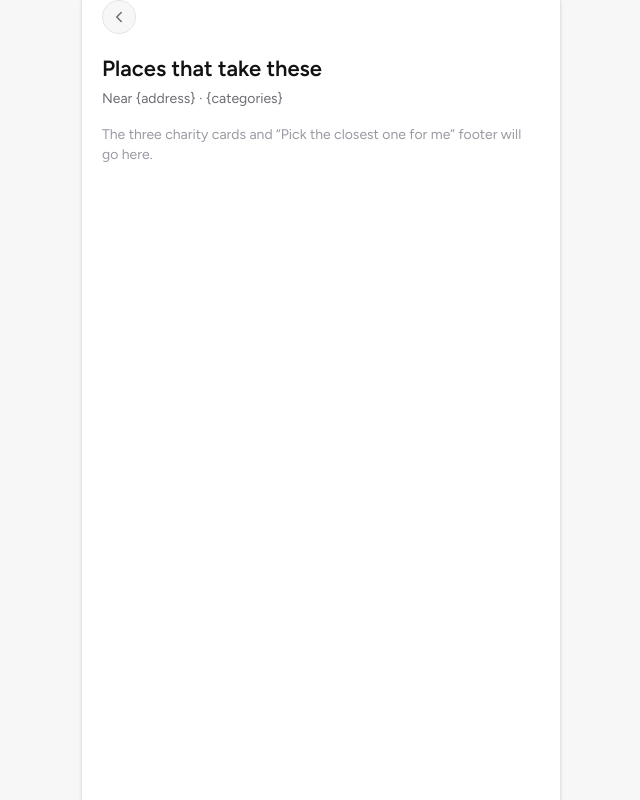
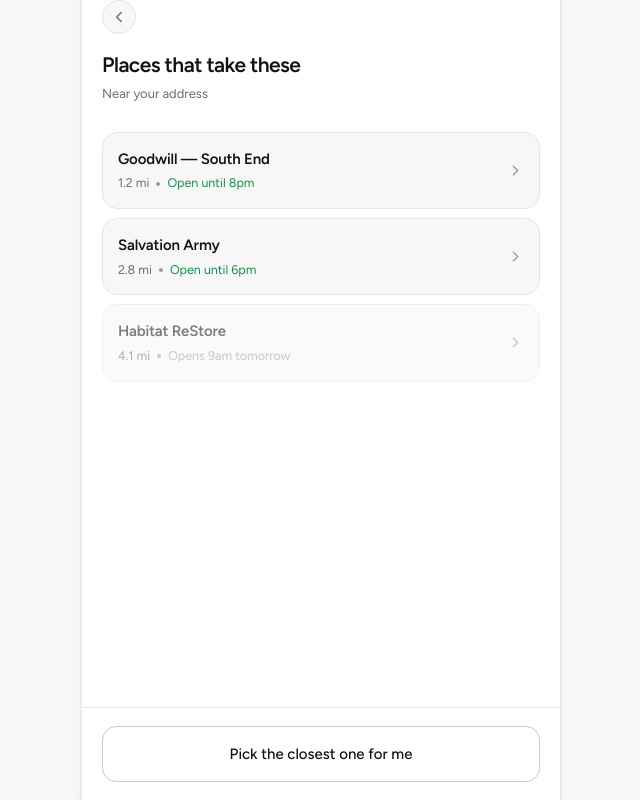
Before and after one commit to harshdama2008/send-it-along, a Next.js app: page /places in a window 1280 px wide. Shown: the whole page, without its empty margins (319-959 px from the left). Built offline with nearby package versions, Linux system fonts and the light colour scheme.

Commit message:
Step 1 — build the places screen

```diff
--- a/app/places/page.tsx
+++ b/app/places/page.tsx
@@ -1,20 +1,125 @@
+"use client";
+
+import { useRouter } from "next/navigation";
+import { ChevronRight } from "lucide-react";
 import { Header } from "@/components/header";
+import { useDonation, type DonationCategory, type SelectedCharity } from "@/lib/donation-store";
+import { cn } from "@/lib/utils";
+
+const CATEGORY_LABELS: Record<DonationCategory, string> = {
+  clothing: "clothing",
+  books: "books",
+  shoes: "shoes",
+  kitchen: "kitchen",
+  toys: "toys",
+  linens: "linens",
+  electronics: "electronics",
+  "small-furniture": "small furniture",
+};
+
+function formatCategoryList(categories: DonationCategory[]): string {
+  const labels = categories.map((category) => CATEGORY_LABELS[category]);
+  if (labels.length === 0) return "";
+  if (labels.length === 1) return labels[0];
+  return `${labels.slice(0, -1).join(", ")} & ${labels[labels.length - 1]}`;
+}
+
+type FakeCharity = SelectedCharity & { open: boolean };
+
+const FAKE_CHARITIES: FakeCharity[] = [
+  {
+    placeId: "goodwill-south-end",
+    name: "Goodwill — South End",
+    address: "520 Harrison Ave, Boston, MA 02118",
+    distanceMiles: 1.2,
+    closingTime: "Open until 8pm",
+    open: true,
+  },
+  {
+    placeId: "salvation-army-boston",
+    name: "Salvation Army",
+    address: "147 Berkeley St, Boston, MA 02116",
+    distanceMiles: 2.8,
+    closingTime: "Open until 6pm",
+    open: true,
+  },
+  {
+    placeId: "habitat-restore-boston",
+    name: "Habitat ReStore",
+    address: "60 Freeport St, Dorchester, MA 02122",
+    distanceMiles: 4.1,
+    closingTime: "Opens 9am tomorrow",
+    open: false,
+  },
+];
 
 export default function PlacesPage() {
+  const router = useRouter();
+  const { donation, setCharity } = useDonation();
+
+  function chooseCharity(charity: FakeCharity) {
+    setCharity({
+      placeId: charity.placeId,
+      name: charity.name,
+      address: charity.address,
+      distanceMiles: charity.distanceMiles,
+      closingTime: charity.closingTime,
+    });
+    router.push("/confirm");
+  }
+
+  const categoryText = formatCategoryList(donation.categories);
+
   return (
     <div className="flex flex-1 flex-col overflow-hidden">
       <Header back="/items" />
-      <div className="flex-1 overflow-y-auto px-5 pb-[calc(24px+env(safe-area-inset-bottom))]">
-        <h1 className="text-[22px] font-semibold text-ink">
+
+      <div className="flex-1 overflow-y-auto px-5 pb-6">
+        <h1 className="text-[21px] font-semibold leading-[1.25] tracking-[-0.025em] text-ink">
           Places that take these
         </h1>
-        <p className="mt-1 text-sm text-muted">
-          Near {"{address}"} · {"{categories}"}
+        <p className="mt-1.5 text-[13px] text-muted">
+          Near {donation.address ?? "your address"}
+          {categoryText ? ` · ${categoryText}` : ""}
         </p>
-        <p className="mt-4 text-sm text-dim">
-          The three charity cards and &ldquo;Pick the closest one for
-          me&rdquo; footer will go here.
-        </p>
+
+        <div className="mt-7 flex flex-col gap-[9px]">
+          {FAKE_CHARITIES.map((charity) => (
+            <button
+              key={charity.placeId}
+              type="button"
+              onClick={() => chooseCharity(charity)}
+              className={cn(
+                "flex items-center gap-3 rounded-[15px] border border-border bg-surface p-[15px] text-left",
+                !charity.open && "opacity-55",
+              )}
+            >
+              <div className="flex-1">
+                <div className="text-[15px] font-semibold tracking-[-0.01em] text-ink">
+                  {charity.name}
+                </div>
+                <div className="mt-1 flex items-center gap-[7px] text-[12.5px]">
+                  <span className="text-muted">{charity.distanceMiles} mi</span>
+                  <span className="h-1 w-1 flex-none rounded-full bg-dim" />
+                  <span className={charity.open ? "text-open" : "text-dim"}>
+                    {charity.closingTime}
+                  </span>
+                </div>
+              </div>
+              <ChevronRight className="h-[17px] w-[17px] flex-none text-dim" />
+            </button>
+          ))}
+        </div>
+      </div>
+
+      <div className="flex-none border-t border-border bg-bg px-5 pb-[calc(18px+env(safe-area-inset-bottom))] pt-[18px]">
+        <button
+          type="button"
+          onClick={() => chooseCharity(FAKE_CHARITIES.find((c) => c.open) ?? FAKE_CHARITIES[0])}
+          className="w-full rounded-[14px] border border-border-strong py-4 text-[15px] font-medium text-ink"
+        >
+          Pick the closest one for me
+        </button>
       </div>
     </div>
   );
```
